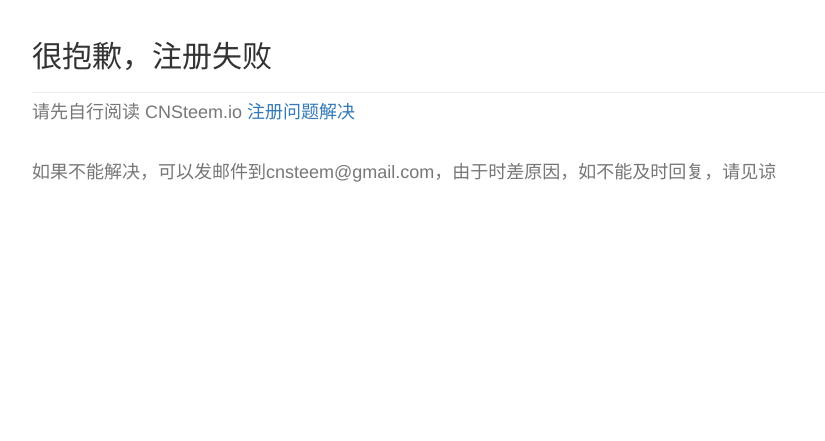
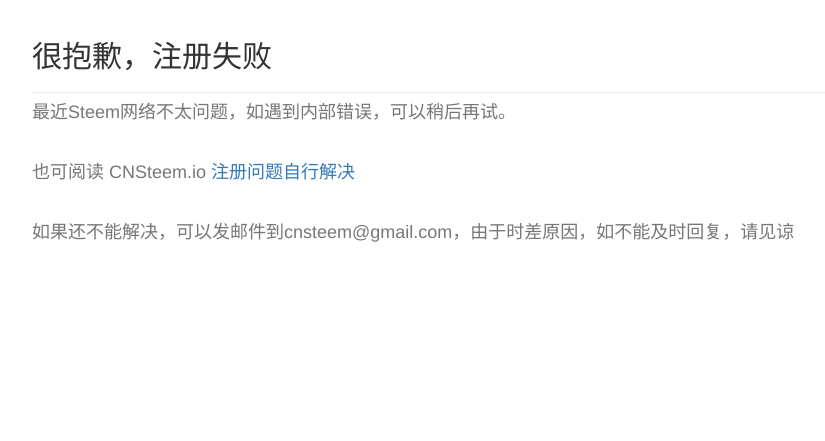
Before and after one commit to dapp8coder/cnsteem, a Flask app: template app/templates/register_failure.html in a window 1280 px wide. Shown: the part 52-493 px from the top of the page, without its empty margins (38-863 px from the left). Run offline with Flask 2, Linux system fonts and the light colour scheme; the template is opened without the code that fills it, so the values that code supplies are empty; some libraries are stand-ins or nearby versions.

Commit message:
update message

```diff
--- a/app/templates/register_failure.html
+++ b/app/templates/register_failure.html
@@ -7,8 +7,10 @@
 
 </div>
 <div class="text-muted">
-    <h4>请先自行阅读 CNSteem.io <a href="https://steemit.com/cn/@skenan/cnsteem-io" target="_blank">注册问题解决</a></h4>
+    <h4>最近Steem网络不太问题，如遇到内部错误，可以稍后再试。</h4>
     </br>
-    <h4>如果不能解决，可以发邮件到cnsteem@gmail.com，由于时差原因，如不能及时回复，请见谅</h4>
+    <h4>也可阅读 CNSteem.io <a href="https://steemit.com/cn/@skenan/cnsteem-io" target="_blank">注册问题自行解决</a></h4>
+    </br>
+    <h4>如果还不能解决，可以发邮件到cnsteem@gmail.com，由于时差原因，如不能及时回复，请见谅</h4>
 </div>
 {% endblock %}
--- a/app/templates/register_success.html
+++ b/app/templates/register_success.html
@@ -3,7 +3,7 @@
 
 {% block page_content %}
 <div class="page-header">
-    <h2>欢迎来到Steem</h2>
+    <h2>注册成功，欢迎来到Steem</h2>
 
 </div>
 <div class="text-muted">
```
